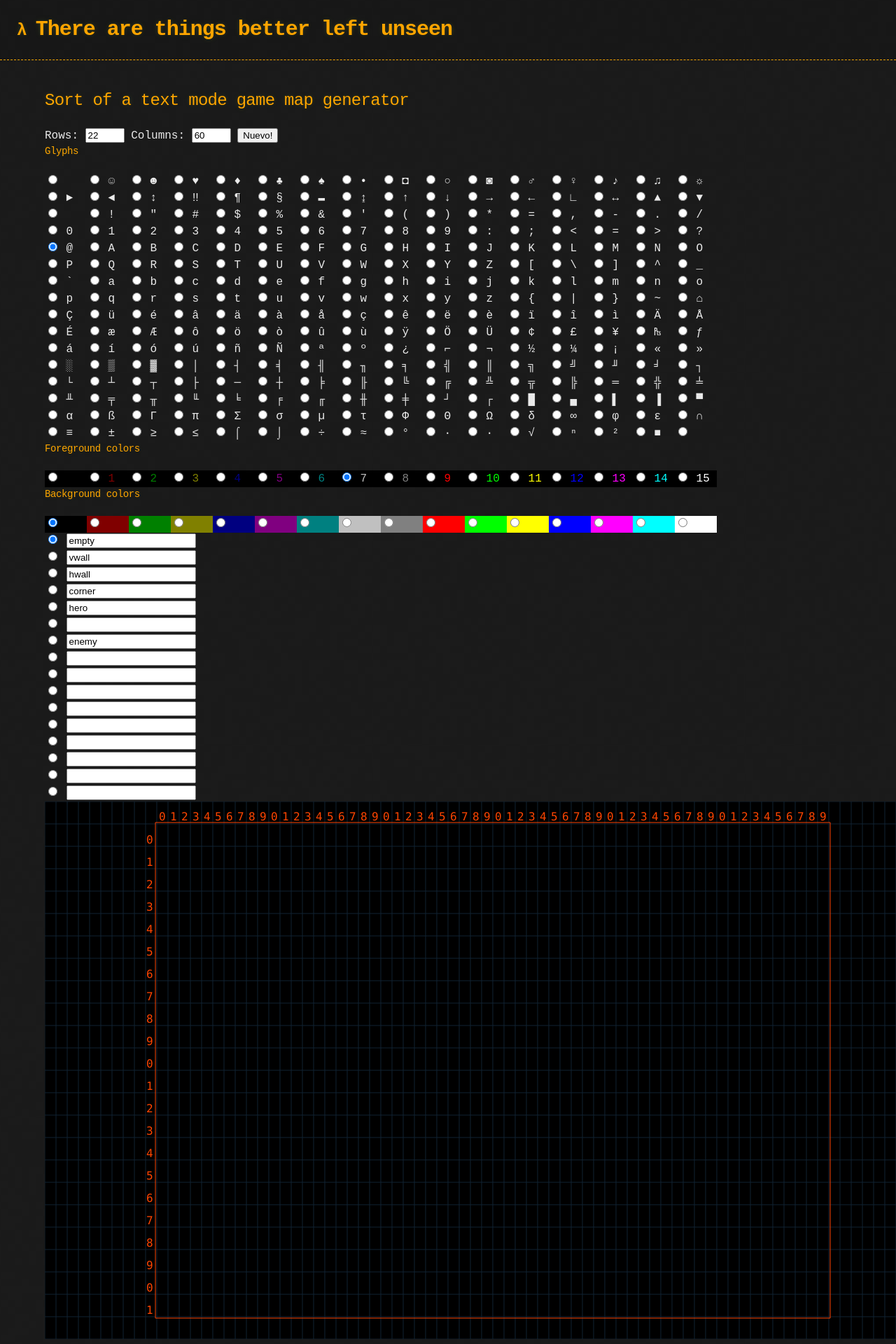
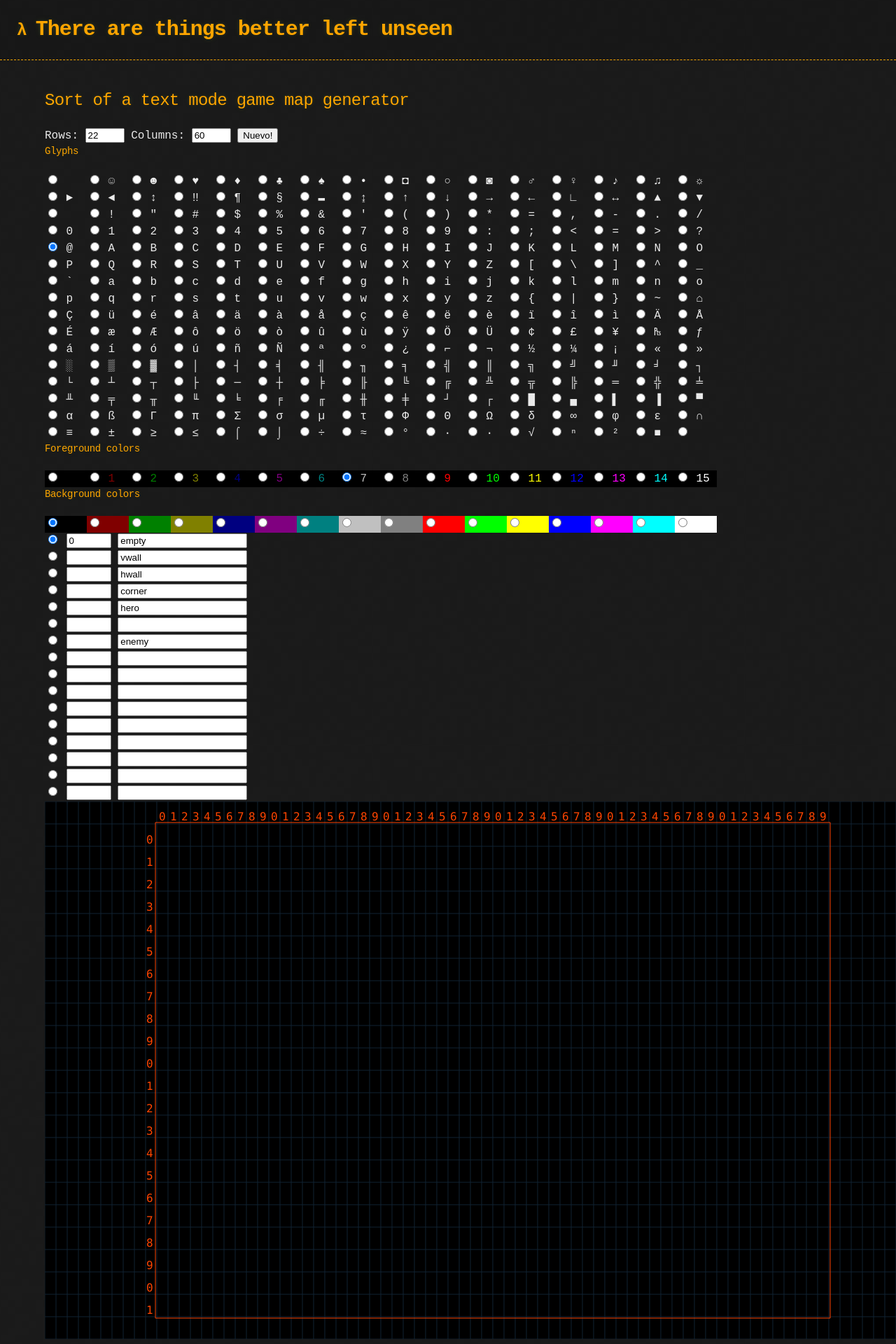
Before and after one commit to lmcanavals/lmcanavals.github.io, a Jekyll site: the page built from mapgen.html, in a window 1280 px wide. Shown: the top 1920 px of the page at 70% size. Built offline with Jekyll 4.4.1, drawn with Linux system fonts in a browser that asks for light colours.

Commit message:
Update mapgen.html

```diff
--- a/mapgen.html
+++ b/mapgen.html
@@ -35,6 +35,7 @@ custom_css: mapgen
 {%- for i in (0..15) -%}
     <label for="code{{ i }}" class="opt">
       <input type="radio" id="code{{ i }}" name="code" value="{{ i }}"{%- if i == 0 -%} checked{%- endif -%}>
+      <input type="number" id="char{{ i }}" min="1" max="255"{%- if i == 0 -%} value="0" readonly{%- endif -%}>
       <input type="text" id="name{{ i }}">
     </label>
 {%- endfor -%}
```
